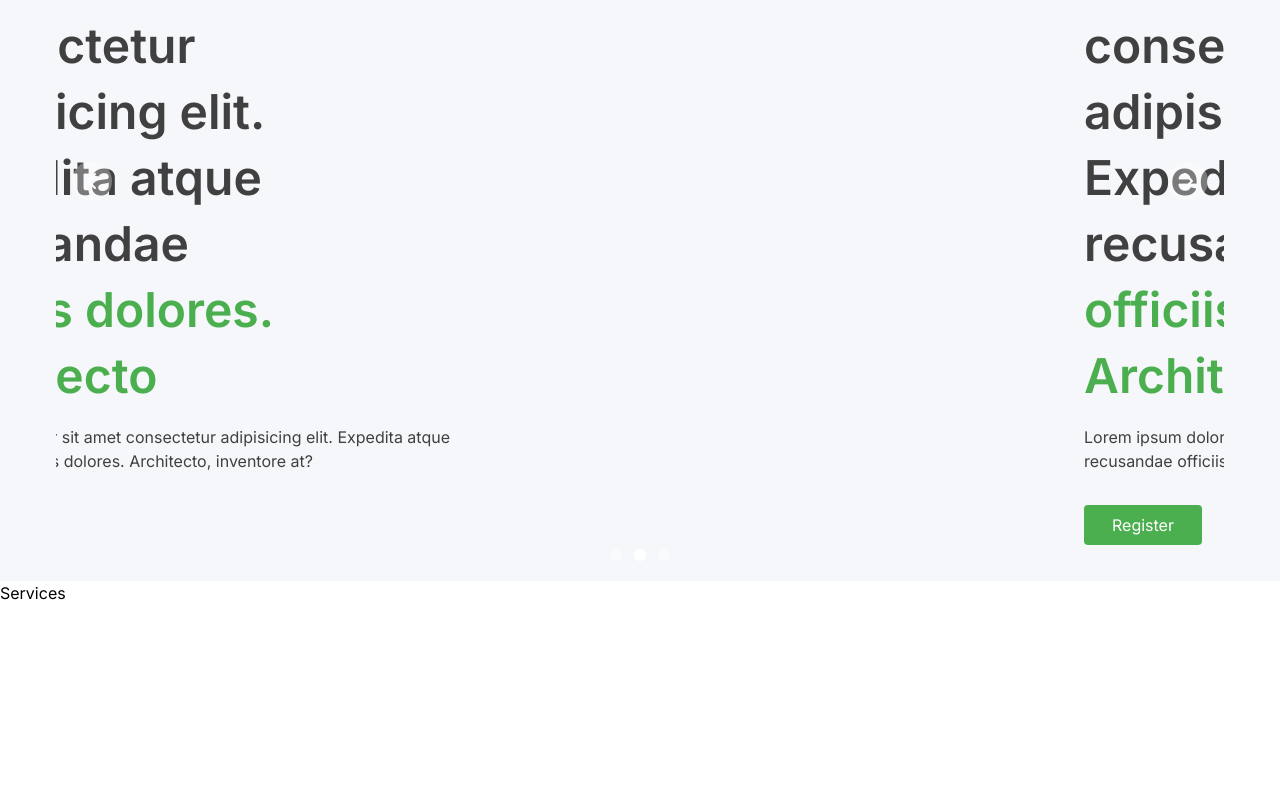
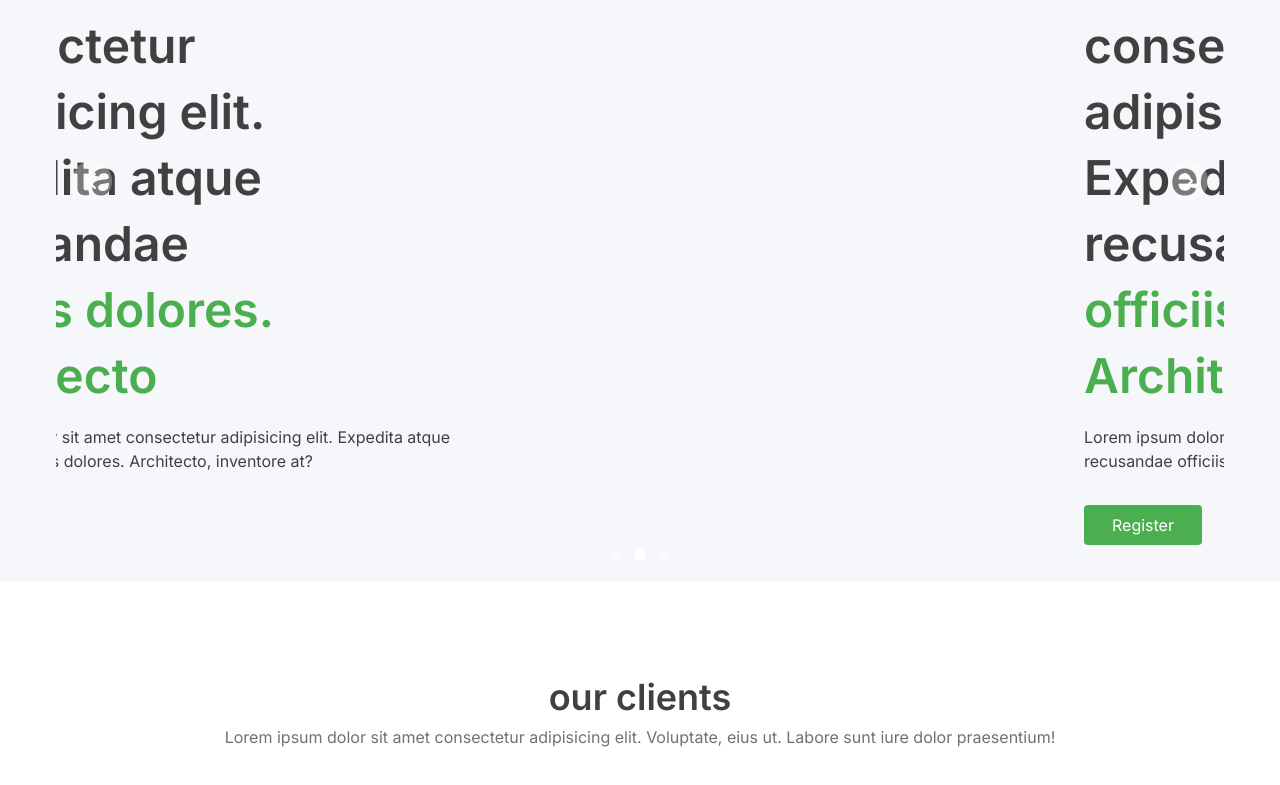
Before and after one commit to zablon-oigo/agency, a React (Vite) app: page / in a window 1280 px wide. Shown: the part 219-1004 px from the top of the page. Before the commit the page ends 824 px from the top, so only its background shows below. Built offline with nearby package versions, Linux system fonts and the light colour scheme.

Commit message:
adding services heading

```diff
--- a/src/components/Services.jsx
+++ b/src/components/Services.jsx
@@ -2,7 +2,16 @@ import React from 'react'
 
 function Services() {
   return (
-    <div>Services</div>
+    <div className='md:px-14 px-4 py-16 max-w-screen-2xl mx-auto'>
+        <div className="text-center my-8">
+            <h1 className="text-4xl text-neutralDGray font-semibold mb-2">
+                our clients
+            </h1>
+            <p className="text-neutralGray">
+               Lorem ipsum dolor sit amet consectetur adipisicing elit. Voluptate, eius ut. Labore sunt iure dolor praesentium!
+            </p>
+        </div>
+    </div>
   )
 }
 
```
